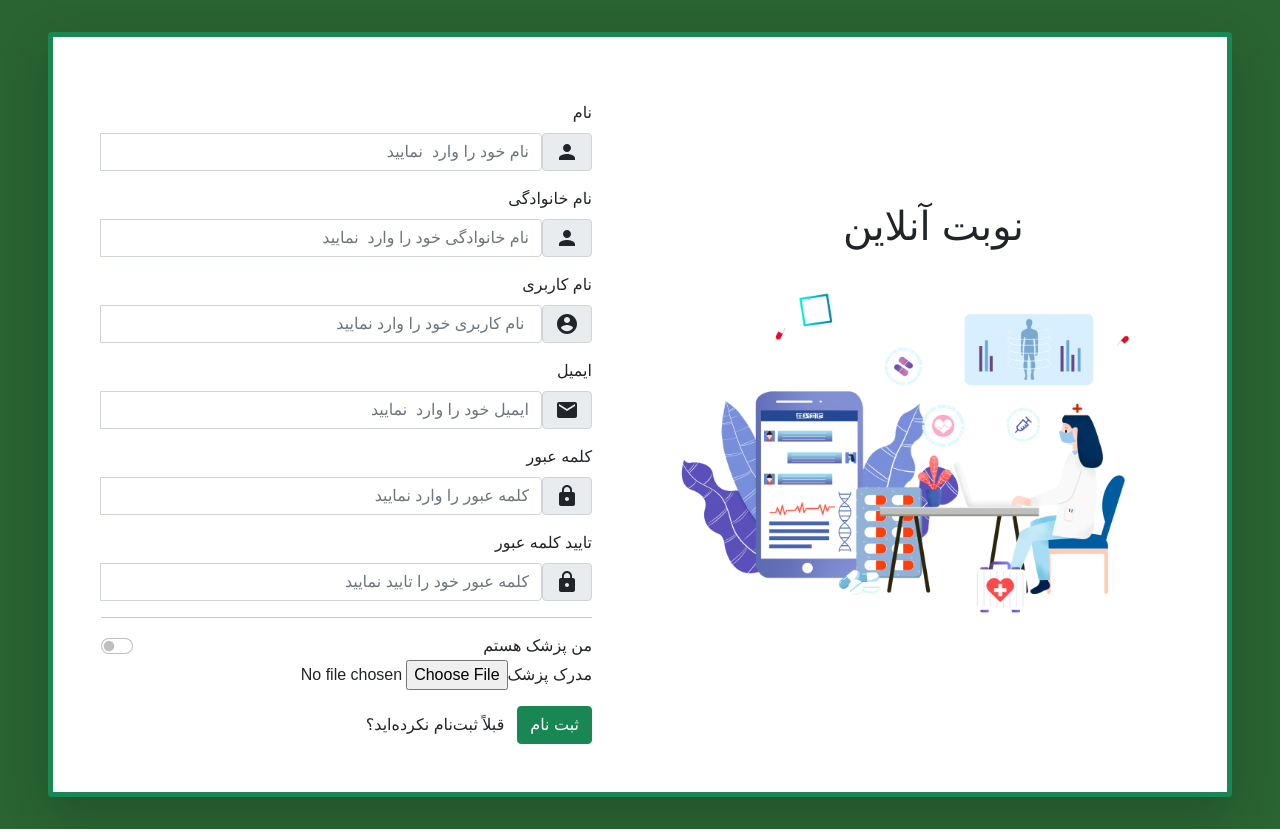
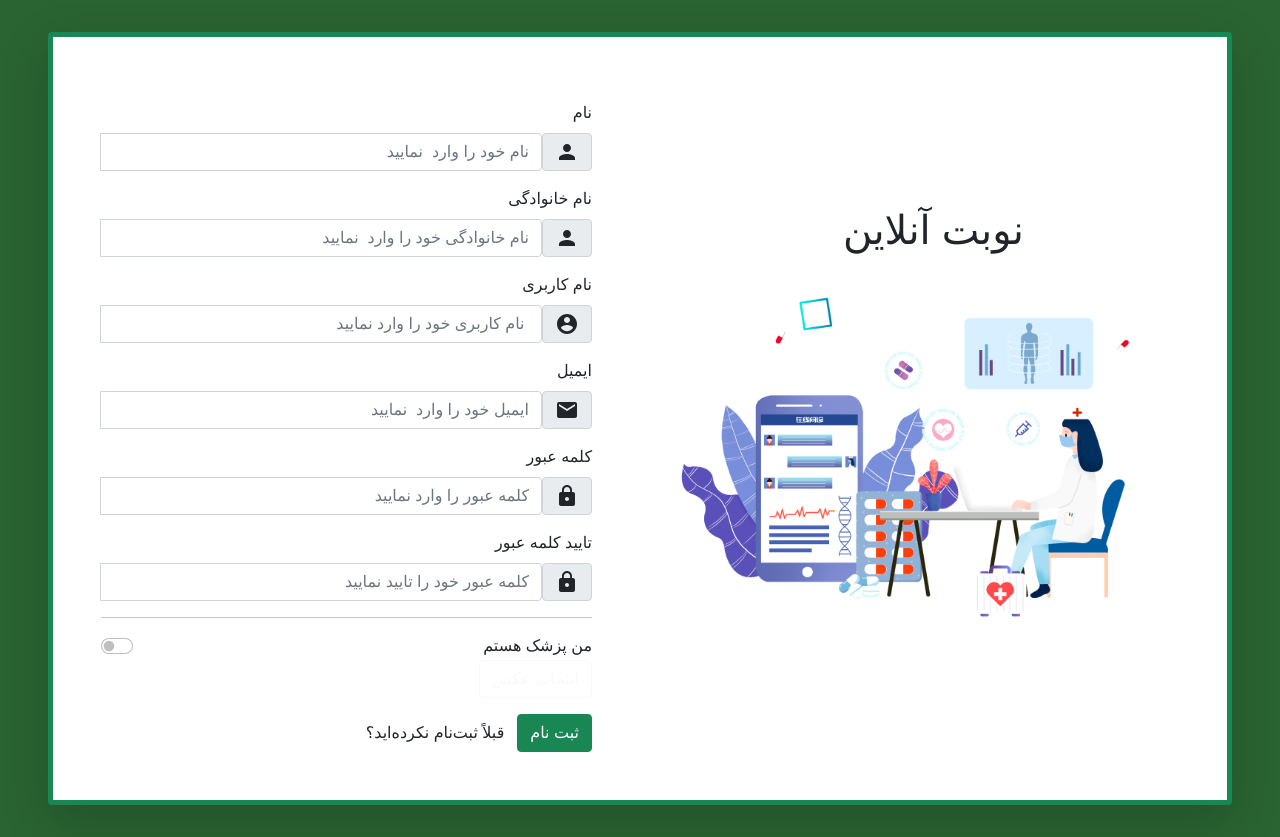
Before and after one commit to MelikaNobakhtian/luna-software-engineering, a React (Create React App) app in the folder Webfront/: page /signup in a window 1280 px wide. Built offline with nearby package versions, Linux system fonts and the light colour scheme.

Commit message:
Fix signup doctor degree

```diff
--- a/Webfront/src/components/login/forgotPassword.js
+++ b/Webfront/src/components/login/forgotPassword.js
@@ -2,10 +2,10 @@ import React, { useState, useEffect } from "react";
 import axios from "axios";
 //import Cookies from "js-cookie";
 import {
-  //Link,
-  //Redirect,
-  withRouter,
-  //useHistory
+  BrowserRouter as Router,
+    useRouteMatch,
+    useParams,
+    withRouter
 } from "react-router-dom";
 import { API_BASE_URL } from "../apiConstant/apiConstant";
 
@@ -21,7 +21,7 @@ function ForgotPassword(props) {
 
   useEffect(() => {
     axios
-      .get(API_BASE_URL + "/password-reset/" + props.tokenId)
+      .get(API_BASE_URL + "/password-reset/" + props.match.params.tokenId)
       .then(function (response) {
         if (response.data.success === true) {
           setUidb64(response.data.uidb64);
--- a/Webfront/src/components/login/signUp.js
+++ b/Webfront/src/components/login/signUp.js
@@ -46,25 +46,49 @@ function SignUp(props) {
   //const [number, setNumber] = useState("");
   const [fileErr, setFileErr] = useState(null);
   const [isDoctor, setIsDoctor] = useState(0);
+  const [state, setState] = useState({
+    navigate: false,
+    file: null,
+  });
+  const uploadedImage = React.useRef(null);
+  const imageUploader = React.useRef(null);
+  const handleImageUpload = (e) => {
+    setState({ file: e.target.files[0] });
+    const [file] = e.target.files;
+    if (file) {
+      const reader = new FileReader();
+      const { current } = uploadedImage;
+      current.file = file;
 
+      reader.readAsDataURL(file);
+    }
+  };
   function handleSubmit(event) {
     event.preventDefault();
     setEmailErr("");
     setPassErr("");
+    let formd = new FormData();
+    if (isDoctor % 2 === 1) {
 
-    if (isDoctor % 2 === 1) {
-      const payload = {
-        username: username,
-        email: email,
-        password: passwords.password,
-        password2: passwords.confirmPassword,
-        first_name: name,
-        last_name: lastname,
-        file: selectedFile,
-      };
-      const back = JSON.stringify(payload);
+      formd.append("username",username)
+      formd.append("email",email)
+      formd.append("password",passwords.password)
+      formd.append("password2",passwords.confirmPassword)
+      formd.append("first_name",name)
+      formd.append("last_name",lastname)
+      formd.append("degree",state.file)
+      // const payload = {
+      //   username: username,
+      //   email: email,
+      //   password: passwords.password,
+      //   password2: passwords.confirmPassword,
+      //   first_name: name,
+      //   last_name: lastname,
+      //   degree: selectedFile,
+      // };
+      //const back = JSON.stringify(payload);
       axios
-        .post(API_BASE_URL + "/register-doctor/", back, {
+        .post(API_BASE_URL + "/register-doctor/", formd, {
           headers: { "content-type": "application/json" },
         })
         .then(function (response) {
@@ -345,24 +369,23 @@ function SignUp(props) {
                 من پزشک هستم
               </label>
             </div>
-            <Form.Group>
-              <Form.File
-                className="position-relative"
-                type="file"
-                required
-                isInvalid={Boolean(fileErr)}
-                name="file"
-                label="مدرک پزشک "
-                value={selectedFile}
-                onChange={(e) => validatorfile(e.target.value)}
-                onBlur={(e) => validatorfile(e.target.value)}
-                feedback={fileErr}
-              />
+            <div class="col-12 ">
+                      <input
+                        class="form-control"
+                        type="file"
+                        accept="image/*"
+                        onChange={handleImageUpload}
+                        ref={imageUploader}
+                        style={{ display: "none", color: "white" }}
+                      />
+                      <div
+                        className="btn btn-outline-light "
+                        onClick={() => imageUploader.current.click()}
+                      >
 
-              <Form.Control.Feedback type="invalid">
-                {fileErr}
-              </Form.Control.Feedback>
-            </Form.Group>
+                        انتخاب عکس
+                      </div>
+                    </div>
 
             <div>
             <Button className="mt-3" block type="submit" variant="success">
```
Also changed, not shown: 1 other file (tests, documents, lock files or other folders).
